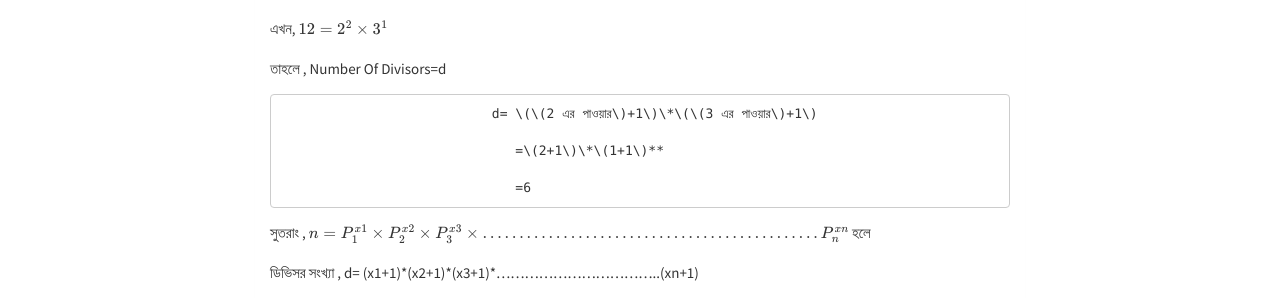
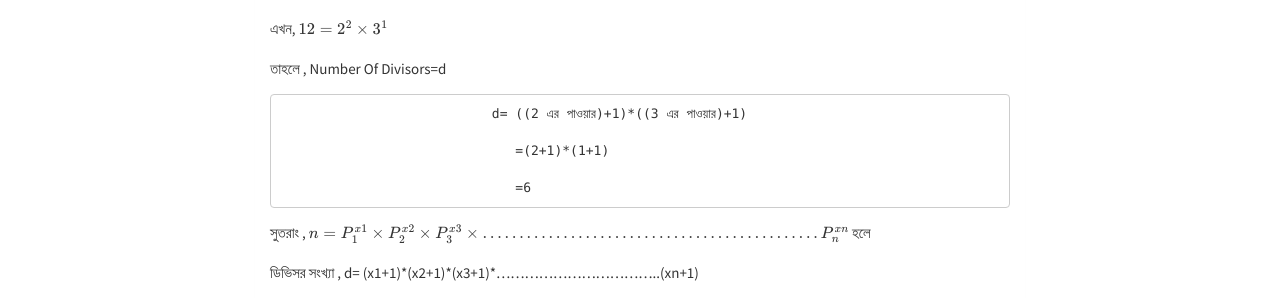
Before and after one commit to MekTekBD/shawon, a Jekyll site: the page built from _posts/tutorial/2017-06-24-number-of-divisors.md, in a window 1280 px wide and 900 px high. Shown: the part 412-710 px from the top of the window. Built offline with Jekyll 4.4.1, drawn with Linux system fonts in a browser that asks for light colours; nearby versions of some CDN libraries; library files that are not in the unit come from our copies; formulas are drawn with MathJax 3; comment, search, counter and statistics services are not loaded.

```diff
--- a/_posts/tutorial/2017-06-24-number-of-divisors.md
+++ b/_posts/tutorial/2017-06-24-number-of-divisors.md
@@ -15,7 +15,7 @@ tags:
 **সুত্রঃ**
 
 ডিভিসর সংখ্যা নির্নয় এর জন্য প্রথমে n এর প্রাইম ফ্যাক্টর গুলো বের করে নিতে হবে। যে কোন সংখ্যা n হলে n  কে আমরা  প্রাইম সংখ্যার গুনফল আকারে লিখতে পারি। যেমনঃ n=১২ হলে,
-                                                     12= 2 \* 2 \* 3*
+                                                     12= 2 * 2 * 3*
 
 এখানে প্রাইম ফ্যাক্টরগুলো হলঃ 2, 2 , 3
 
@@ -23,9 +23,9 @@ tags:
 
 তাহলে , Number Of Divisors=d
 
-                               d= \(\(2 এর পাওয়ার\)+1\)\*\(\(3 এর পাওয়ার\)+1\)
+                               d= ((2 এর পাওয়ার)+1)*((3 এর পাওয়ার)+1)
 
-                                  =\(2+1\)\*\(1+1\)**
+                                  =(2+1)*(1+1)
 
                                   =6
 
```
